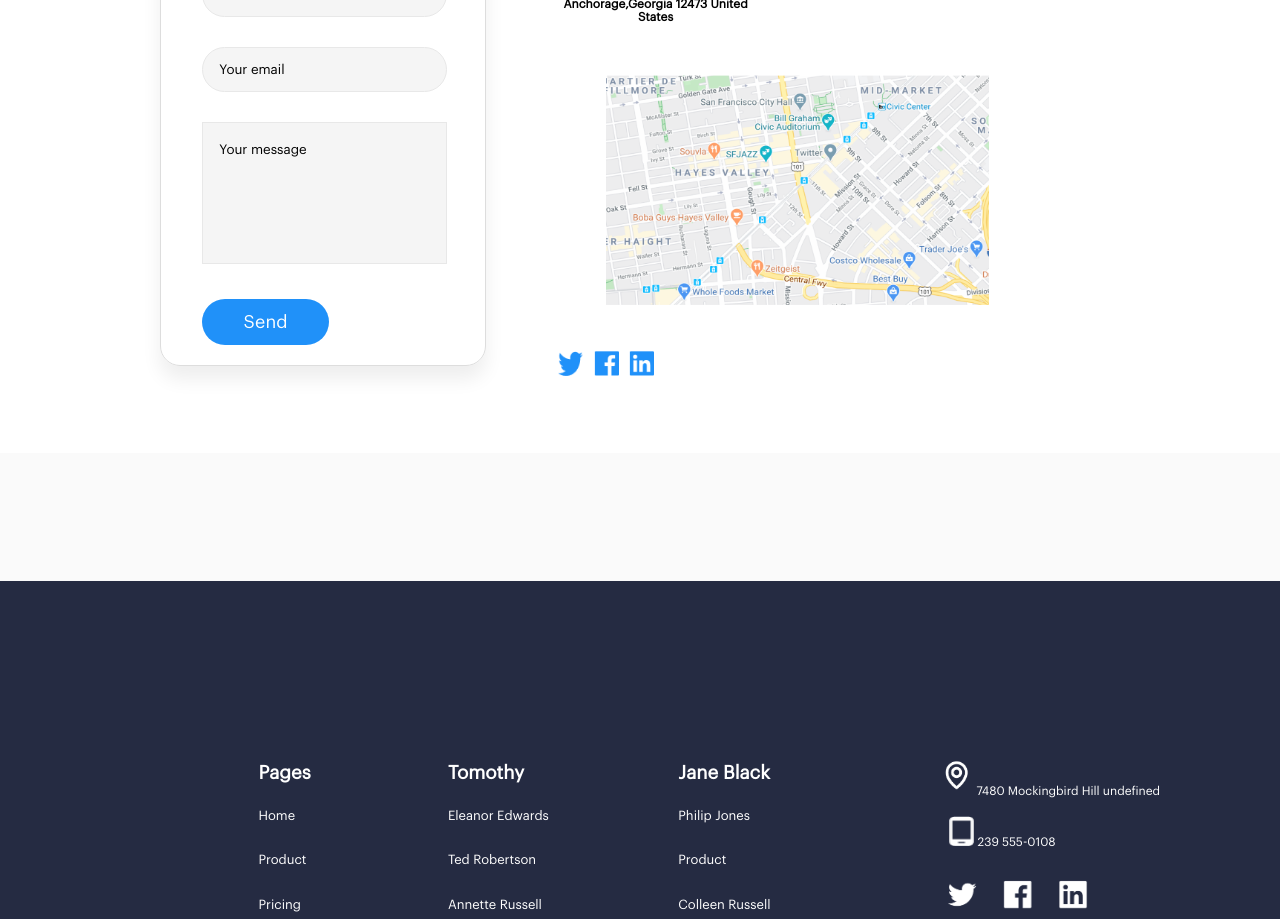
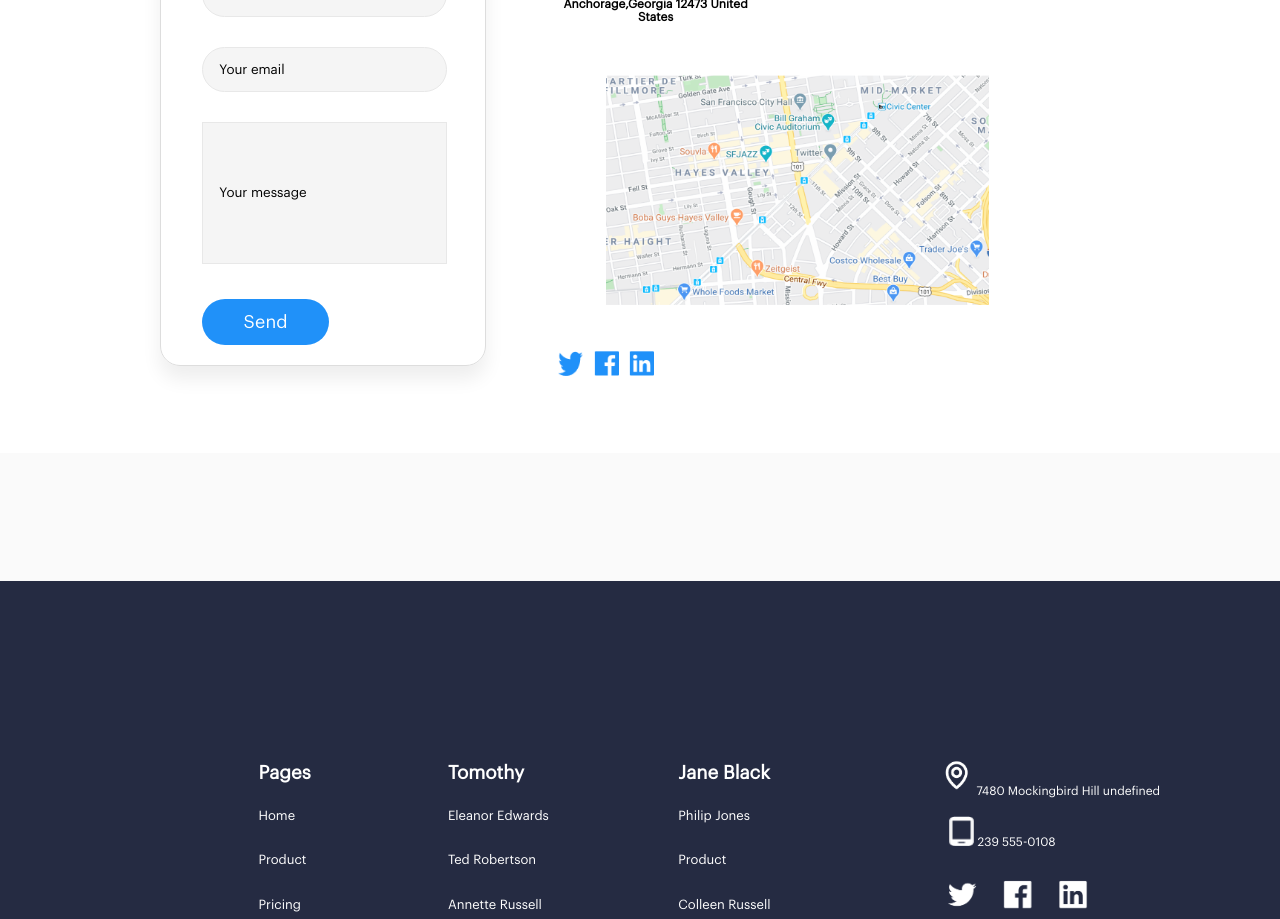
Before and after one commit to JcortesJ/landing_PageUAPA, a Next.js app in the folder landinguapa/: page / in a window 1280 px wide. Shown: the part 2180-3099 px from the top of the page. Built offline with nearby package versions, Linux system fonts and the light colour scheme.

Commit message:
podria funcionar?

```diff
--- a/landinguapa/components/formU.tsx
+++ b/landinguapa/components/formU.tsx
@@ -8,7 +8,7 @@ const Form = () =>{
             <h3><strong>Contact us</strong></h3>
             <input placeholder="Your name" className={styles.inputNormal}></input>
             <input placeholder="Your email" className={styles.inputNormal}></input>
-            <textarea placeholder="Your message" className={styles.inputGrande}  ></textarea>
+            <input placeholder="Your message" className={styles.inputGrande} type={"textarea"} ></input>
             <button className={styles.botonFancy2}>
             Send
           </button>
```
